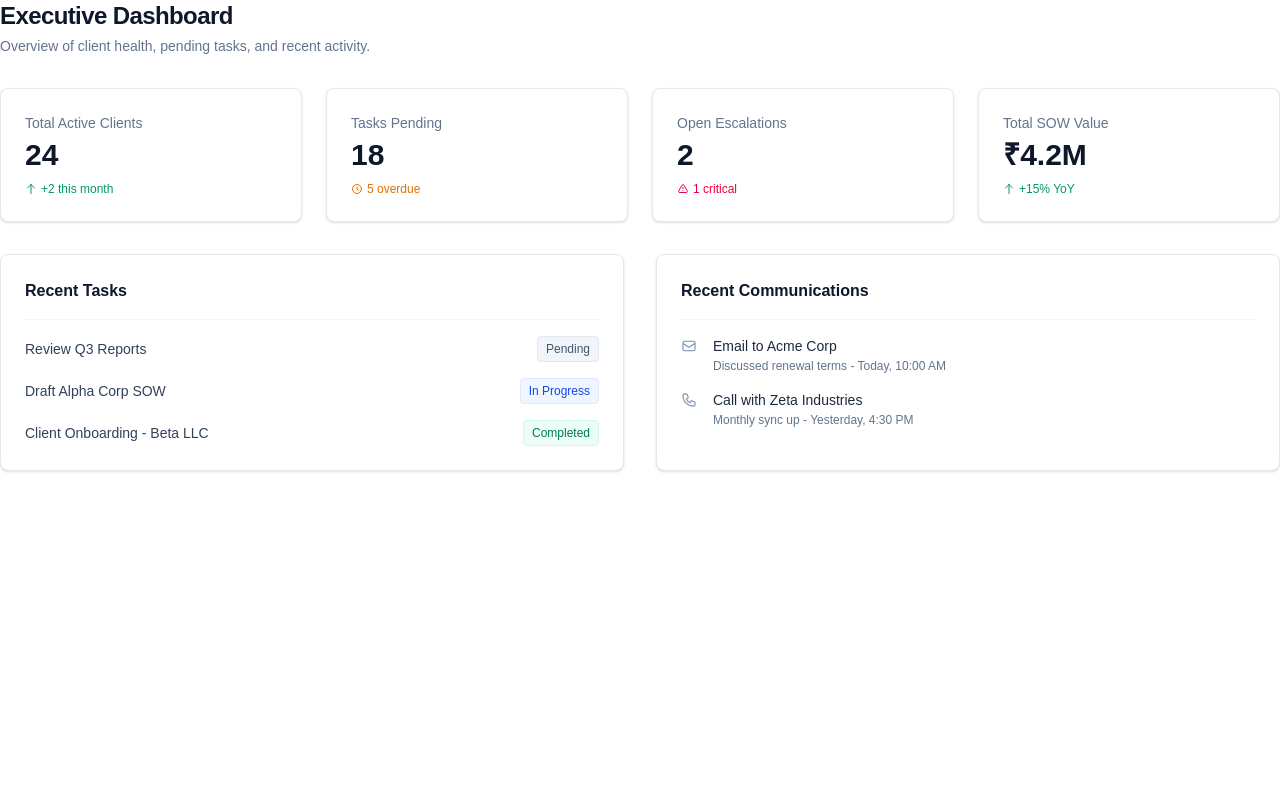
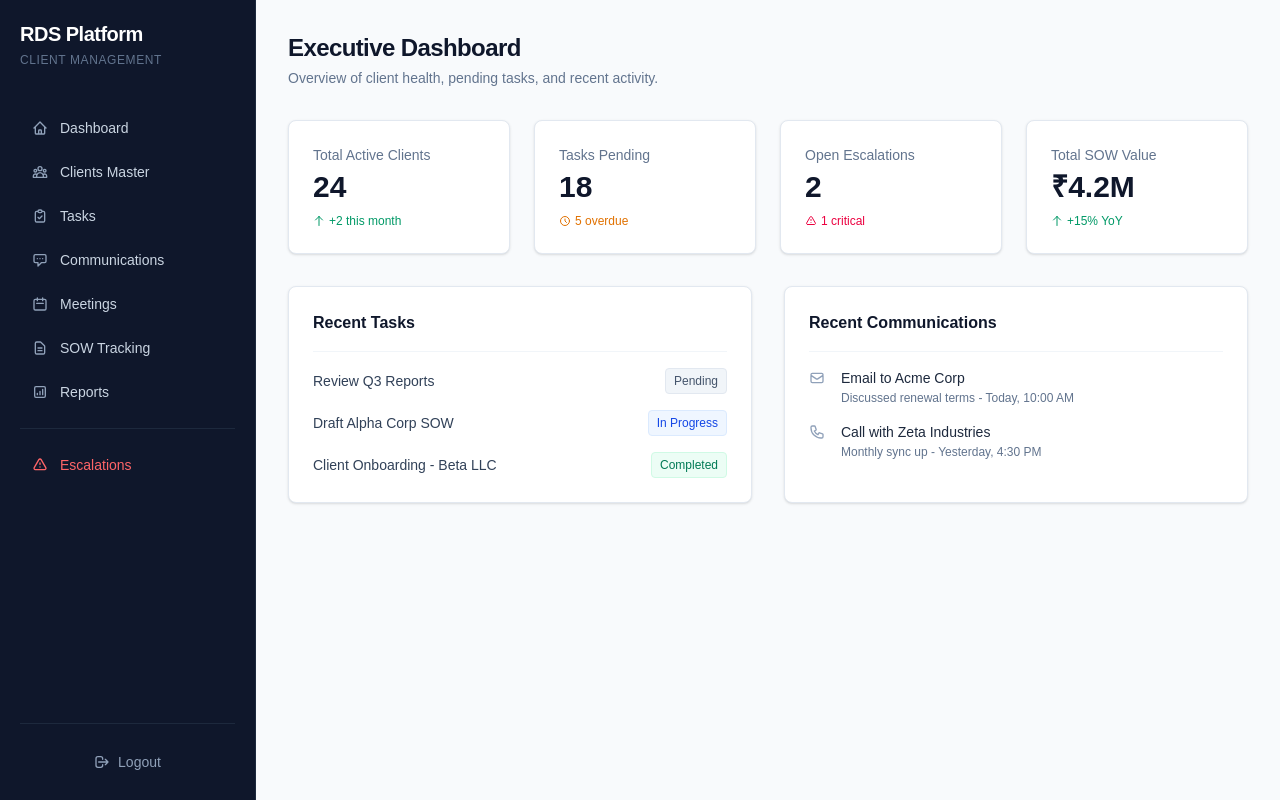
Before and after one commit to Deepakkumarrds/NEXUS, a Next.js app in the folder frontend/: page / in a window 1280 px wide. Built offline with nearby package versions, Linux system fonts and the light colour scheme.

Commit message:
Fix Dashboard Layout wrapper

```diff
--- a/frontend/src/app/(admin)/layout.tsx
+++ b/frontend/src/app/(admin)/layout.tsx
@@ -3,7 +3,7 @@
 
 export default function AdminLayout({ children }: { children: ReactNode }) {
   return (
-    <div className="flex min-h-screen bg-gray-100">
+    <div className="flex min-h-screen bg-slate-50">
       <Sidebar />
       <main className="flex-1 p-8 overflow-y-auto">
         {children}
```
Also changed, not shown: frontend/src/app/(admin)/page.tsx (renamed from frontend/src/app/page.tsx).
